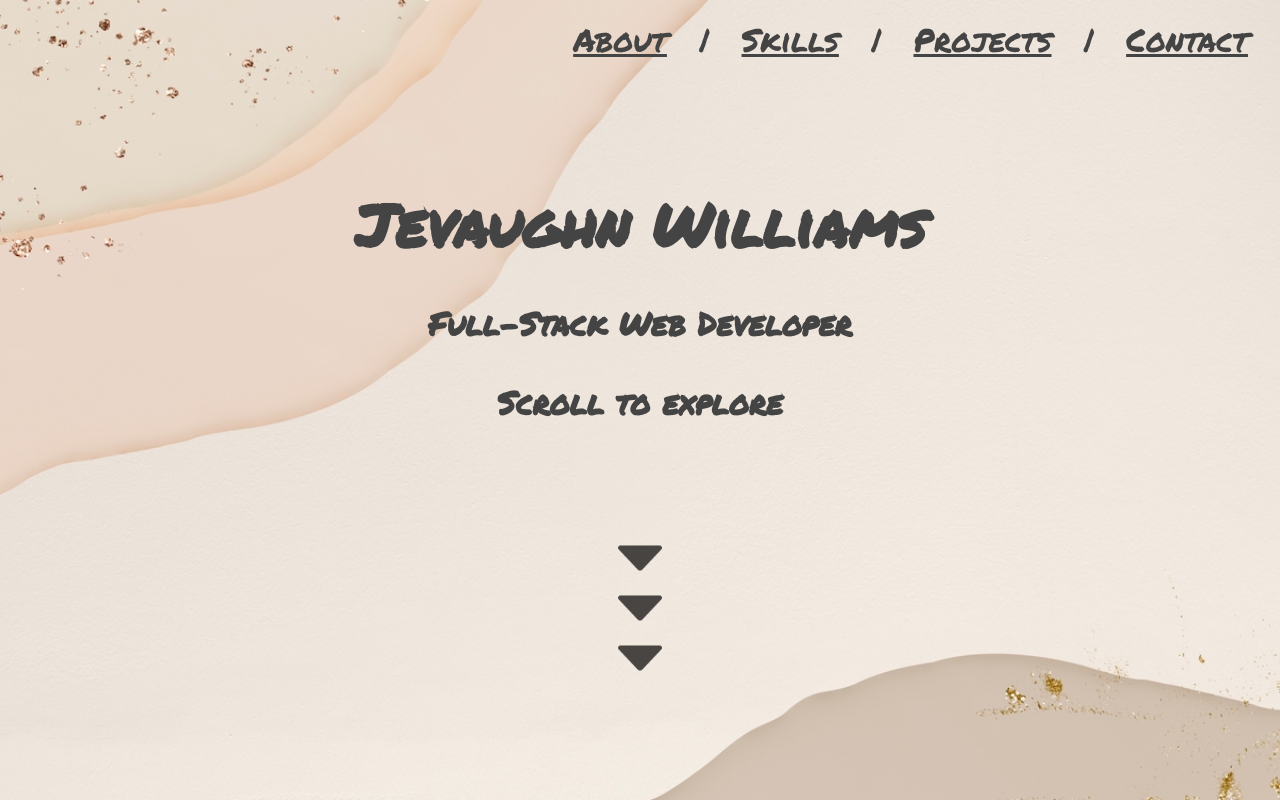
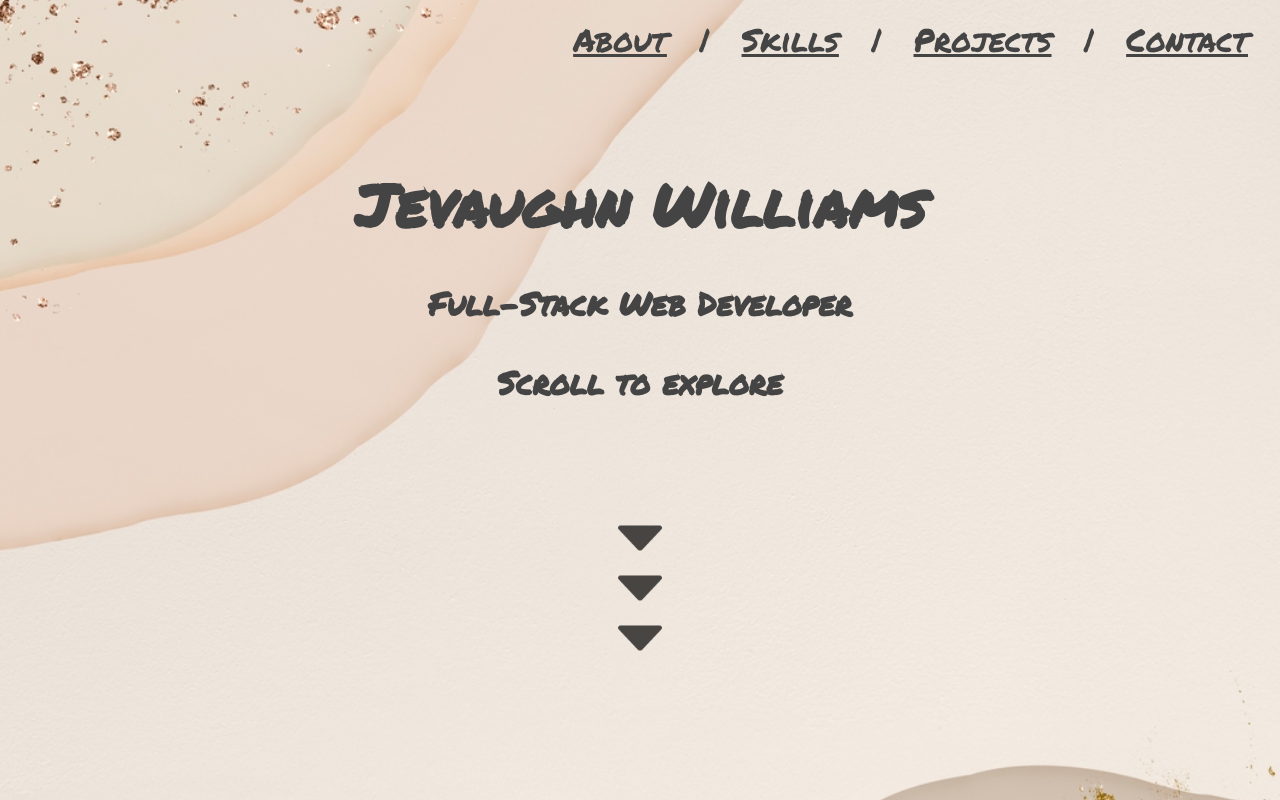
Before and after one commit to Jevaughn-W/portfolio-site, a React (Create React App) app: page / in a window 1280 px wide. Shown: the top 800 px of the page. Built offline with nearby package versions, Linux system fonts and the light colour scheme.

Commit message:
Update margin to be with the component rather than h2

```diff
--- a/src/Components/Landing-page/landing.css
+++ b/src/Components/Landing-page/landing.css
@@ -11,11 +11,11 @@
   -o-background-size: cover;
   background-size: cover;
   height: 100vh;
+  padding-top: 10em;
   text-align: center;
 }
 #landing-page h2 {
   margin: 0;
-  padding-top: 3em;
   font-size: 60px;
   color: #444444;
   font-family: "Permanent Marker";
--- a/src/Components/Landing-page/landing.scss
+++ b/src/Components/Landing-page/landing.scss
@@ -8,10 +8,10 @@
   -o-background-size: cover;
   background-size: cover;
   height: 100vh;
+  padding-top: 10em; // Using padding because I want the Landing page image to be included - for the other I can use margin top
 
   h2 {
     margin: 0;
-    padding-top:3em;
     font-size: 60px;
     color: $font-colour;
     font-family: $permanent-marker;
```
Also changed, not shown: 1 other file (tests, documents, lock files or other folders).
